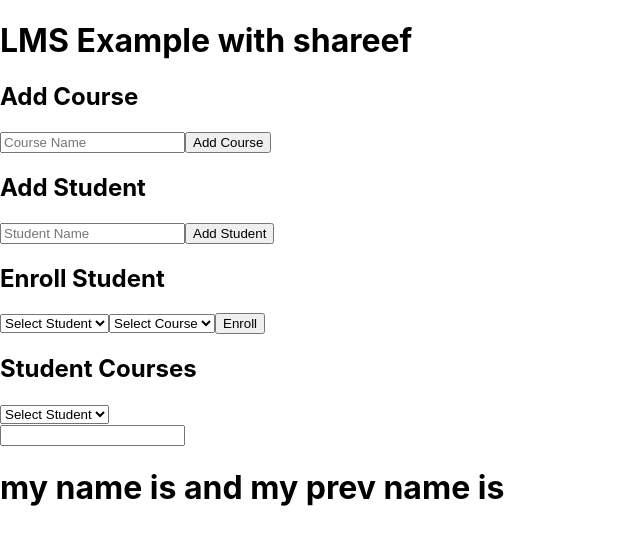
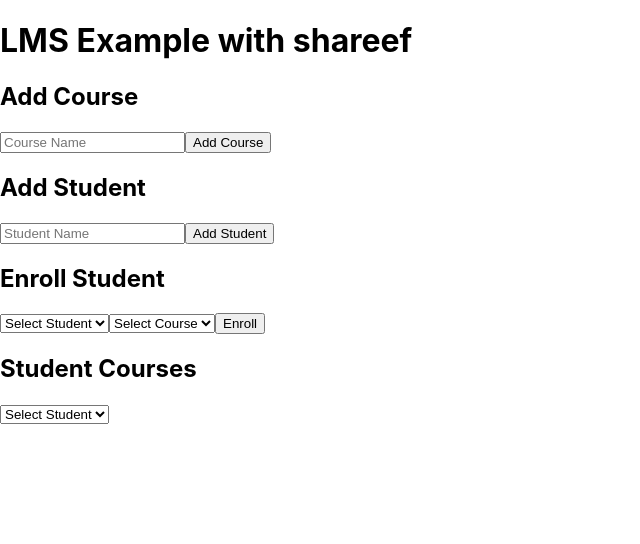
Before and after one commit to AbhiramCheekala/lms-project, a React (Create React App) app: page / in a window 1280 px wide. Shown: the top 544 px of the page, without its empty margins (0-640 px from the left). Built offline with nearby package versions, Linux system fonts and the light colour scheme.

Commit message:
Revert "just added a new input fiels"

```diff
--- a/src/App.js
+++ b/src/App.js
@@ -1,22 +1,11 @@
-import React, {useState, useEffect, useRef} from "react";
+import React from "react";
 import AddCourse from "./components/AddCourse";
 import AddStudent from "./components/AddStudent";
 import EnrollStudent from "./components/EnrollStudent";
 import StudentCourses from "./components/StudentCourses";
 
 const App = () => {
-
-  const[name,setName] = useState("")
-  const prevName = useRef()
-
-  useEffect(()=>{
-    prevName.current = name
-  },[name])
-
-
-
   return (
-    <>
     <div>
       <h1>LMS Example with shareef</h1>
       <AddCourse />
@@ -24,14 +13,6 @@ const App = () => {
       <EnrollStudent />
       <StudentCourses />
     </div>
-
-    <div>
-      <input type ="text" onChange={(e)=> setName(e.target.value)} value={name}/>
-    <h1>my name is {name} and my prev name is {prevName.current}</h1>
-    </div>
-
-
-    </>
   );
 };
 
```
